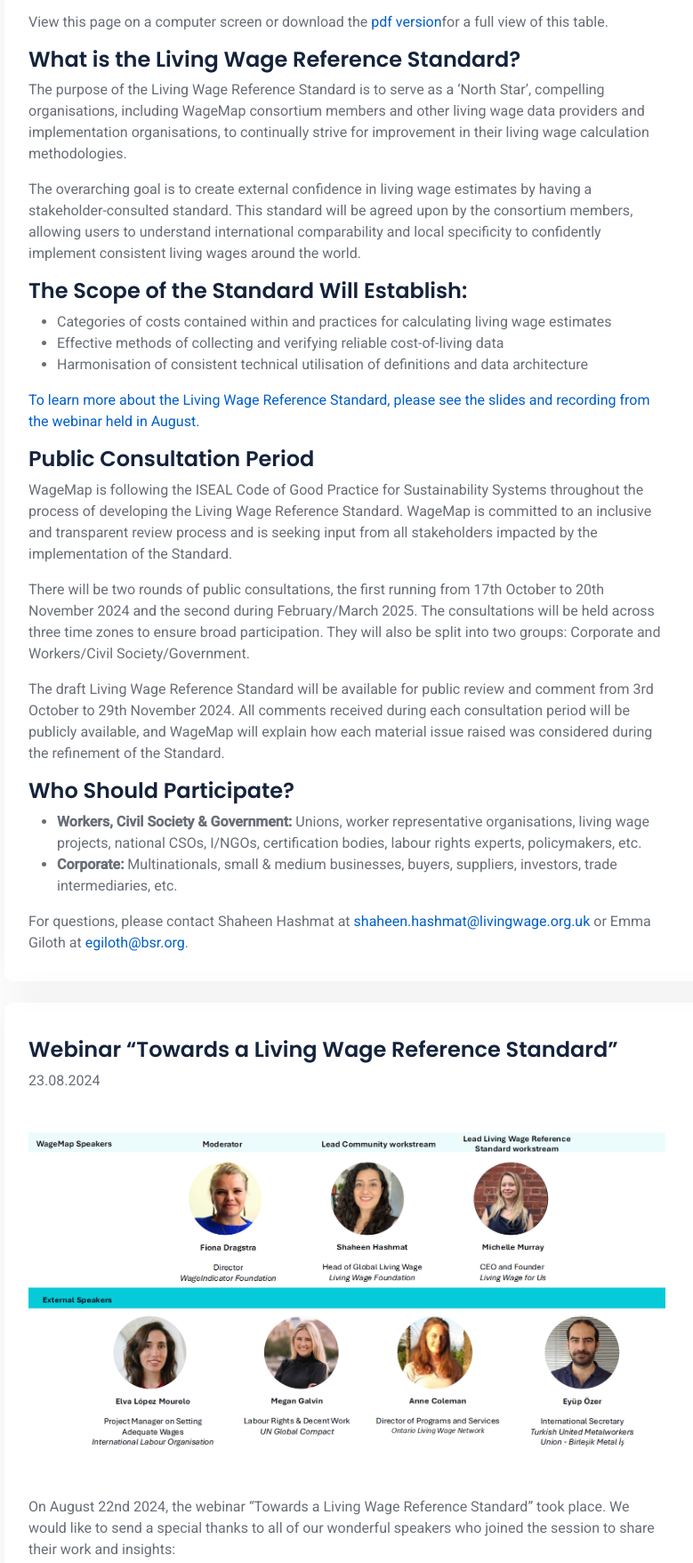
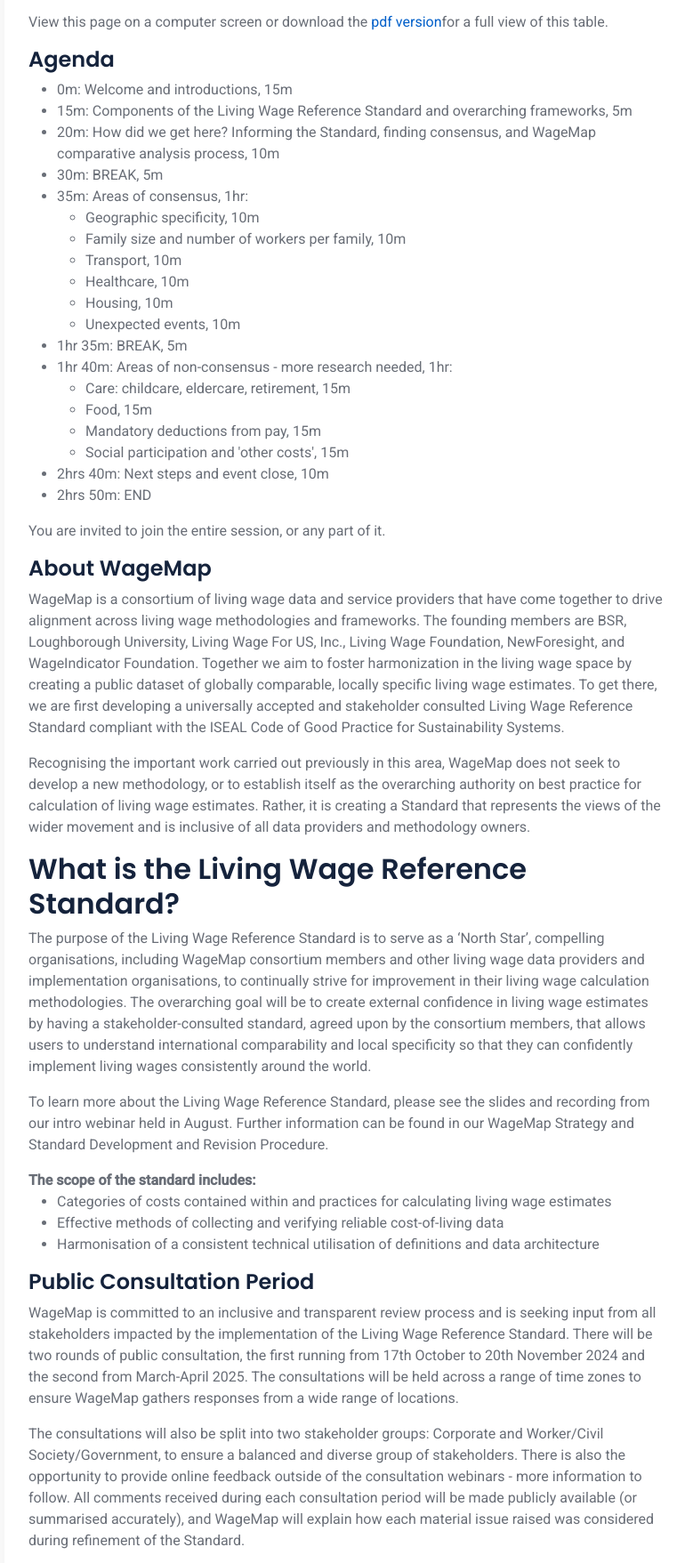
Before and after one commit to wagemap/wagemap.github.io, a plain HTML site: page news.html in a window 1280 px wide. Shown: the part 2001-3758 px from the top of the page at 89% size, without its empty margins (65-844 px from the left). Drawn offline with nearby package versions, Linux system fonts and the light colour scheme.

Commit message:
Update consultation info and fix news jump

```diff
--- a/news.html
+++ b/news.html
@@ -113,7 +113,7 @@
         <div class="container">
             <div class="row g-5">
 
-                <div class="col-lg-12 wow fadeInUp" data-wow-delay="0.1s">
+                <div class="col-lg-12 " >
                     <h1 class="display-12">News and Events</h1>
                     <p class="fs-5 text-primary mb-5">
                         News and Events of the WageMap Initiative
@@ -122,14 +122,14 @@
                     <div class="row g-5">
 
                         <!-- Newsletter Start -->
-                        <div class="col-lg-12 wow fadeInUp" data-wow-delay="0.1s">
+                        <div class="col-lg-12 " >
                             <div class="row g-4 news-item rounded">
                                 <h4 class="display-12">Newsletter</h4>
                                 <p class="fs-5 text-primary">
                                     Sign up to our newsletter to stay up to date with exciting developments
                                 </p>
 
-                                <div class="col-lg-6 col-md-12 wow fadeInUp mb-5" data-wow-delay="0.1s">
+                                <div class="col-lg-6 col-md-12  mb-5" >
                                     <form
                                         action=https://newforesight.us8.list-manage.com/subscribe/post?u=6ac7a4463d9cd70b7af1ad853&amp;id=4b44601bf4&amp;f_id=00722ce3f0
                                         method="post" id="mc-embedded-subscribe-form" name="mc-embedded-subscribe-form"
@@ -190,15 +190,15 @@
                         <!-- Newsletter End -->
 
                         <!-- News Item Start -->
-                        <!-- <div class="col-lg-12 col-md-12 wow fadeInUp" data-wow-delay="0.1s">
+                        <!-- <div class="col-lg-12 col-md-12 " >
                             <div class="row g-4 news-item rounded">
 
                                 <h4 class="mb-0">Title</h4>
                                 <p class="news-date mt-2 mb-2">XX.XX.2024</p>
 
-                                <div class="col-lg-8 col-12" data-wow-delay="0.1s">
+                                <div class="col-lg-8 col-12" >
 
-                                    <div class="col-lg-12 col-12" data-wow-delay="0.1s">
+                                    <div class="col-lg-12 col-12" >
                                         <div class="news-image mb-5">
                                             <img class="img-fluid" src="" alt="" />
                                         </div>
@@ -215,15 +215,15 @@
                         <!-- News Item End -->
 
                         <!-- News Item Start -->
-                        <div class="col-lg-12 col-md-12 wow fadeInUp" data-wow-delay="0.1s" id="consultation-1">
+                        <div class="col-lg-12 col-md-12 "  id="consultation-1">
                             <div class="row g-4 news-item rounded">
 
                                 <h4 class="mb-0">WageMap: Living Wage Reference Standard Public Consultation</h4>
                                 <p class="news-date mt-2 mb-2">02.10.2024</p>
 
-                                <div class="col-lg-8 col-12" data-wow-delay="0.1s">
+                                <div class="col-lg-8 col-12" >
 
-                                    <!-- <div class="col-lg-12 col-12" data-wow-delay="0.1s">
+                                    <!-- <div class="col-lg-12 col-12" >
                                         <div class="news-image mb-5">
                                             <img class="img-fluid" src="" alt="" />
                                         </div>
@@ -300,67 +300,116 @@
                                         </tr>
                                     </table>
 
-                                    <p>View this page on a computer screen or download the <a href="resources/Round 1 Consultation Communication.pdf">pdf version</a>for a full view of this table.</p>
+                                    <p>View this page on a computer screen or download the <a
+                                            href="resources/Round 1 Consultation Communication.pdf">pdf version</a>for a
+                                        full view of this table.</p>
 
-                                    <h4>What is the Living Wage Reference Standard?</h4>
+                                    <h4>Agenda</h4>
+                                    <ul>
+                                        <li>0m: Welcome and introductions, 15m</li>
+                                        <li>15m: Components of the Living Wage Reference Standard and overarching
+                                            frameworks, 5m</li>
+                                        <li>20m: How did we get here? Informing the Standard, finding consensus, and
+                                            WageMap comparative analysis process, 10m</li>
+                                        <li>30m: BREAK, 5m</li>
+                                        <li>35m: Areas of consensus, 1hr:
+                                            <ul>
+                                                <li>Geographic specificity, 10m</li>
+                                                <li>Family size and number of workers per family, 10m</li>
+                                                <li>Transport, 10m</li>
+                                                <li>Healthcare, 10m</li>
+                                                <li>Housing, 10m</li>
+                                                <li>Unexpected events, 10m</li>
+                                            </ul>
+                                        </li>
+                                        <li>1hr 35m: BREAK, 5m</li>
+                                        <li>1hr 40m: Areas of non-consensus - more research needed, 1hr:
+                                            <ul>
+                                                <li>Care: childcare, eldercare, retirement, 15m</li>
+                                                <li>Food, 15m</li>
+                                                <li>Mandatory deductions from pay, 15m</li>
+                                                <li>Social participation and 'other costs', 15m</li>
+                                            </ul>
+                                        </li>
+                                        <li>2hrs 40m: Next steps and event close, 10m</li>
+                                        <li>2hrs 50m: END</li>
+                                    </ul>
+                                    <p>You are invited to join the entire session, or any part of it.</p>
 
+                                    <h4>About WageMap</h4>
+                                    <p>WageMap is a consortium of living wage data and service providers that have come
+                                        together to drive alignment across living wage methodologies and frameworks. The
+                                        founding members are BSR, Loughborough University, Living Wage For US, Inc.,
+                                        Living Wage Foundation, NewForesight, and WageIndicator Foundation. Together we
+                                        aim to foster harmonization in the living wage space by creating a public
+                                        dataset of globally comparable, locally specific living wage estimates. To get
+                                        there, we are first developing a universally accepted and stakeholder consulted
+                                        Living Wage Reference Standard compliant with the ISEAL Code of Good Practice
+                                        for Sustainability Systems.</p>
+                                    <p>Recognising the important work carried out previously in this area, WageMap does
+                                        not seek to develop a new methodology, or to establish itself as the overarching
+                                        authority on best practice for calculation of living wage estimates. Rather, it
+                                        is creating a Standard that represents the views of the wider movement and is
+                                        inclusive of all data providers and methodology owners.</p>
+
+                                    <h2>What is the Living Wage Reference Standard?</h2>
                                     <p>The purpose of the Living Wage Reference Standard is to serve as a ‘North Star’,
                                         compelling organisations, including WageMap consortium members and other living
                                         wage data providers and implementation organisations, to continually strive for
-                                        improvement in their living wage calculation methodologies.</p>
+                                        improvement in their living wage calculation methodologies. The overarching goal
+                                        will be to create external confidence in living wage estimates by having a
+                                        stakeholder-consulted standard, agreed upon by the consortium members, that
+                                        allows users to understand international comparability and local specificity so
+                                        that they can confidently implement living wages consistently around the world.
+                                    </p>
+                                    <p>To learn more about the Living Wage Reference Standard, please see the slides and
+                                        recording from our intro webinar held in August. Further information can be
+                                        found in our WageMap Strategy and Standard Development and Revision Procedure.
+                                    </p>
 
-                                    <p>The overarching goal is to create external confidence in living wage estimates by
-                                        having a stakeholder-consulted standard. This standard will be agreed upon by
-                                        the consortium members, allowing users to understand international comparability
-                                        and local specificity to confidently implement consistent living wages around
-                                        the world.</p>
-
-                                    <h4>The Scope of the Standard Will Establish:</h4>
+                                    <b>The scope of the standard includes:</b>
                                     <ul>
                                         <li>Categories of costs contained within and practices for calculating living
                                             wage estimates</li>
                                         <li>Effective methods of collecting and verifying reliable cost-of-living data
                                         </li>
-                                        <li>Harmonisation of consistent technical utilisation of definitions and data
+                                        <li>Harmonisation of a consistent technical utilisation of definitions and data
                                             architecture</li>
                                     </ul>
 
-                                    <p><a href="https://wagemap.org/resources.html">To learn more about the Living Wage
-                                            Reference Standard, please see the slides and recording from the webinar
-                                            held in August.</a></p>
-
                                     <h4>Public Consultation Period</h4>
-
-                                    <p>WageMap is following the ISEAL Code of Good Practice for Sustainability Systems
-                                        throughout the process of developing the Living Wage Reference Standard. WageMap
-                                        is committed to an inclusive and transparent review process and is seeking input
-                                        from all stakeholders impacted by the implementation of the Standard.</p>
-
-                                    <p>There will be two rounds of public consultations, the first running from 17th
-                                        October to 20th November 2024 and the second during February/March 2025. The
-                                        consultations will be held across three time zones to ensure broad
-                                        participation. They will also be split into two groups: Corporate and
-                                        Workers/Civil Society/Government.</p>
-
-                                    <p>The draft Living Wage Reference Standard will be available for public review and
-                                        comment from 3rd October to 29th November 2024. All comments received during
-                                        each consultation period will be publicly available, and WageMap will explain
-                                        how each material issue raised was considered during the refinement of the
-                                        Standard.</p>
+                                    <p>WageMap is committed to an inclusive and transparent review process and is
+                                        seeking input from all stakeholders impacted by the implementation of the Living
+                                        Wage Reference Standard. There will be two rounds of public consultation, the
+                                        first running from 17th October to 20th November 2024 and the second from
+                                        March-April 2025. The consultations will be held across a range of time zones to
+                                        ensure WageMap gathers responses from a wide range of locations.</p>
+                                    <p>The consultations will also be split into two stakeholder groups: Corporate and
+                                        Worker/Civil Society/Government, to ensure a balanced and diverse group of
+                                        stakeholders. There is also the opportunity to provide online feedback outside
+                                        of the consultation webinars - more information to follow. All comments received
+                                        during each consultation period will be made publicly available (or summarised
+                                        accurately), and WageMap will explain how each material issue raised was
+                                        considered during refinement of the Standard.</p>
 
                                     <h4>Who Should Participate?</h4>
-
                                     <ul>
-                                        <li><strong>Workers, Civil Society & Government:</strong> Unions, worker
-                                            representative organisations, living wage projects, national CSOs, I/NGOs,
-                                            certification bodies, labour rights experts, policymakers, etc.</li>
-                                        <li><strong>Corporate:</strong> Multinationals, small & medium businesses,
-                                            buyers, suppliers, investors, trade intermediaries, etc.</li>
+                                        <li><strong>Workers, Civil Society & Government:</strong> Unions and worker
+                                            representative organisations, living wage projects and programmes, national
+                                            CSOs, I/NGOs, certification bodies, labour rights experts, advocacy and
+                                            research stakeholders, policymakers, intergovernmental agencies etc.</li>
+                                        <li><strong>Corporate:</strong> Multinationals, small & medium size businesses,
+                                            buyers, suppliers, investors, business associations, trade intermediaries
+                                            etc.</li>
                                     </ul>
-
-                                    <p>For questions, please contact Shaheen Hashmat at <a
+                                    <p>Please register for a webinar session <a
+                                            href="https://wagemap.org/index.html">here</a>.</p>
+                                    <p>If you have any questions, please contact Shaheen Hashmat, <a
                                             href="mailto:shaheen.hashmat@livingwage.org.uk">shaheen.hashmat@livingwage.org.uk</a>
-                                        or Emma Giloth at <a href="mailto:egiloth@bsr.org">egiloth@bsr.org</a>.</p>
+                                        about the civil society consultations and Emma Giloth, <a
+                                            href="mailto:egiloth@bsr.org">egiloth@bsr.org</a> about the corporate
+                                        consultations.
+                                    </p>
 
                                 </div>
 
@@ -369,15 +418,15 @@
                         <!-- News Item End -->
 
                         <!-- News Item Start -->
-                        <div class="col-lg-12 col-md-12 wow fadeInUp" data-wow-delay="0.1s">
+                        <div class="col-lg-12 col-md-12 " >
                             <div class="row g-4 news-item rounded">
 
                                 <h4 class="mb-0">Webinar “Towards a Living Wage Reference Standard”</h4>
                                 <p class="news-date mt-2 mb-2">23.08.2024</p>
 
-                                <div class="col-lg-8 col-12" data-wow-delay="0.1s">
+                                <div class="col-lg-8 col-12" >
 
-                                    <div class="col-lg-12 col-12" data-wow-delay="0.1s">
+                                    <div class="col-lg-12 col-12" >
                                         <div class="news-image mb-5">
                                             <img class="img-fluid" src="img/webinar-speakers_08-22.png"
                                                 alt="Webinar speakers and moderators" />
@@ -473,15 +522,15 @@
 
 
                         <!-- News Item Start -->
-                        <div class="col-lg-12 col-md-12 wow fadeInUp" data-wow-delay="0.1s">
+                        <div class="col-lg-12 col-md-12 " >
                             <div class="row g-4 news-item rounded">
 
                                 <h4 class="mb-0">Webinar “Towards a Living Wage Reference Standard”</h4>
                                 <p class="news-date mt-2 mb-2">02.08.2024</p>
 
-                                <div class="col-lg-8 col-12" data-wow-delay="0.1s">
+                                <div class="col-lg-8 col-12" >
 
-                                    <div class="col-lg-12 col-12" data-wow-delay="0.1s">
+                                    <div class="col-lg-12 col-12" >
                                         <div class="news-image mb-5">
                                             <img class="img-fluid" src="img/wagemap_webinar_082024.jpg" alt="" />
                                         </div>
@@ -602,13 +651,13 @@
                         <!-- News Item End -->
 
                         <!-- News Item Start -->
-                        <div class="col-lg-12 col-md-12 wow fadeInUp" data-wow-delay="0.1s">
+                        <div class="col-lg-12 col-md-12 " >
                             <div class="row g-4 news-item rounded">
 
                                 <h4 class="mb-0">Join us as a Launch Partner and make living wages a reality</h4>
                                 <p class="news-date mt-2 mb-2">01.05.2024</p>
 
-                                <div class="col-lg-8 col-12" data-wow-delay="0.1s">
+                                <div class="col-lg-8 col-12" >
                                     <p>
                                         Dear Brands and Organizations,
                                     </p>
@@ -686,13 +735,13 @@
                         <!-- News Item End -->
 
                         <!-- News Item Start -->
-                        <div class="col-lg-12 col-md-12 wow fadeInUp" data-wow-delay="0.1s">
+                        <div class="col-lg-12 col-md-12 " >
                             <div class="row g-4 news-item rounded">
 
                                 <h4 class="mb-0">First WageMap Webinar</h4>
                                 <p class="news-date mt-2 mb-2">24.04.2024</p>
 
-                                <div class="col-lg-8 col-12" data-wow-delay="0.1s">
+                                <div class="col-lg-8 col-12" >
                                     <p>
                                         On Wednesday April 24th at 4:00 - 5:00 PM CEST we will host our very first
                                         WageMap Webinar:
@@ -738,20 +787,20 @@
                         <!-- News Item End -->
 
                         <!-- News Item Start -->
-                        <div class="col-lg-12 col-md-12 wow fadeInUp" data-wow-delay="0.1s">
+                        <div class="col-lg-12 col-md-12 " >
                             <div class="row g-4 news-item rounded">
 
                                 <h4 class="mb-0">WageMap attends the 4th Global Conference of the World Banana
                                     Forum</h4>
                                 <p class="news-date mt-2 mb-2">01.04.2024</p>
 
-                                <div class="col-lg-4 col-12" data-wow-delay="0.1s">
+                                <div class="col-lg-4 col-12" >
                                     <div class="news-image mb-5">
                                         <img class="img-fluid" src="img/world_banana_forum_04-2024.jpeg" alt="" />
                                     </div>
                                 </div>
 
-                                <div class="col-lg-6 col-12" data-wow-delay="0.1s">
+                                <div class="col-lg-6 col-12" >
                                     <p>
                                         This week, WageMap attends the 4th Global Conference of the World Banana
                                         Forum, including a side event on livingwage at the FAO in Rome.
@@ -790,7 +839,7 @@
                         <!-- News Item End -->
 
                         <!-- News Item Start -->
-                        <div class="col-lg-12 col-md-12 wow fadeInUp" data-wow-delay="0.1s">
+                        <div class="col-lg-12 col-md-12 " >
                             <div class="row g-4 news-item rounded">
 
                                 <h4 class="mb-0">WageIndicator Foundation is making their Living Wage estimates
@@ -798,14 +847,14 @@
                                     available</h4>
                                 <p class="news-date mt-2 mb-2">25.03.2024</p>
 
-                                <div class="col-lg-4 col-12" data-wow-delay="0.1s">
+                                <div class="col-lg-4 col-12" >
                                     <div class="news-image mb-5">
                                         <img class="img-fluid" src="img/wageindicator_publication_03-2024.jpeg"
                                             alt="" />
                                     </div>
                                 </div>
 
-                                <div class="col-lg-6 col-12" data-wow-delay="0.1s">
+                                <div class="col-lg-6 col-12" >
                                     <p>
                                         With Living Wage becoming central to discussions around decent work and the
                                         sustainable development goals, we're excited to see that one of our founding
```
Also changed, not shown: 1 other file.
